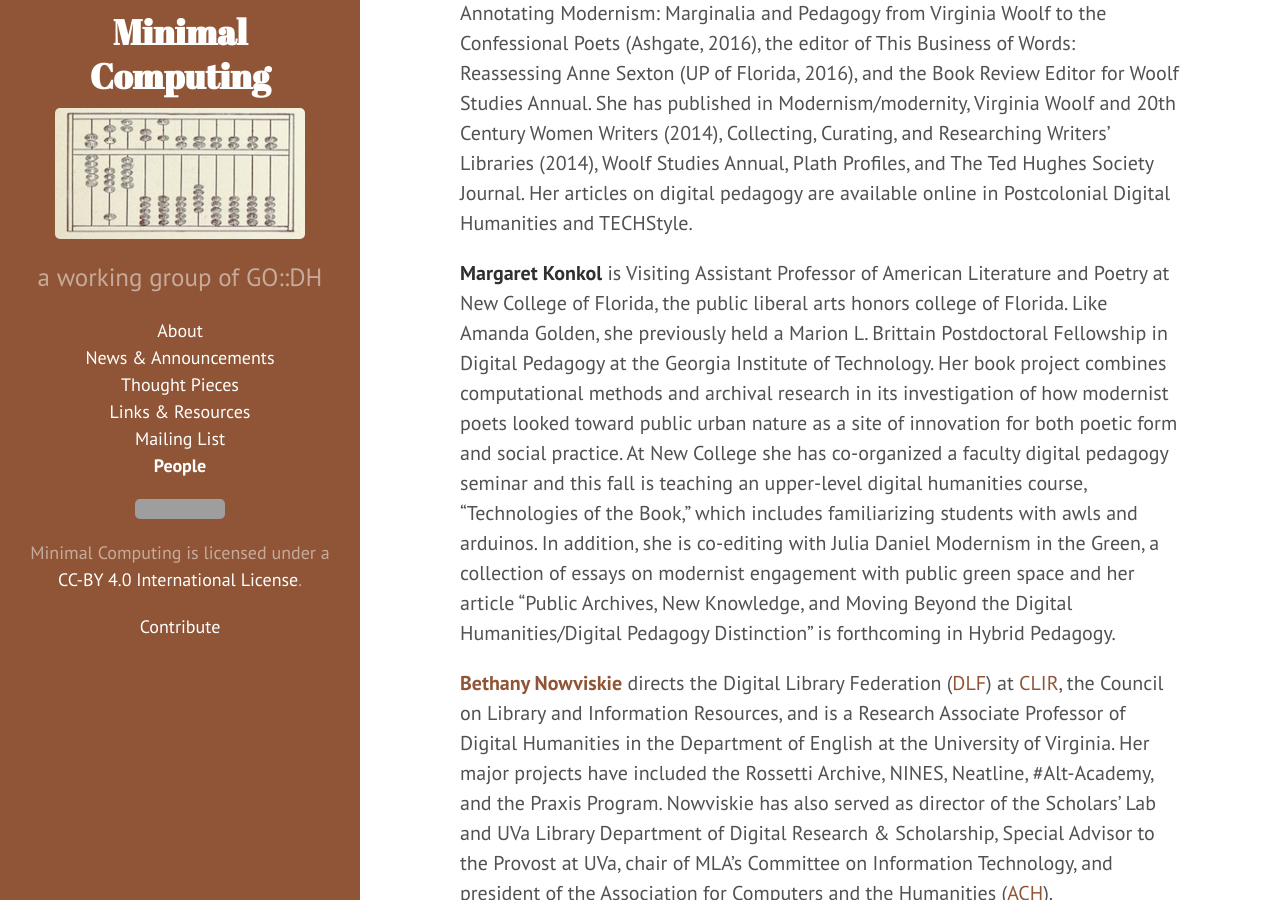
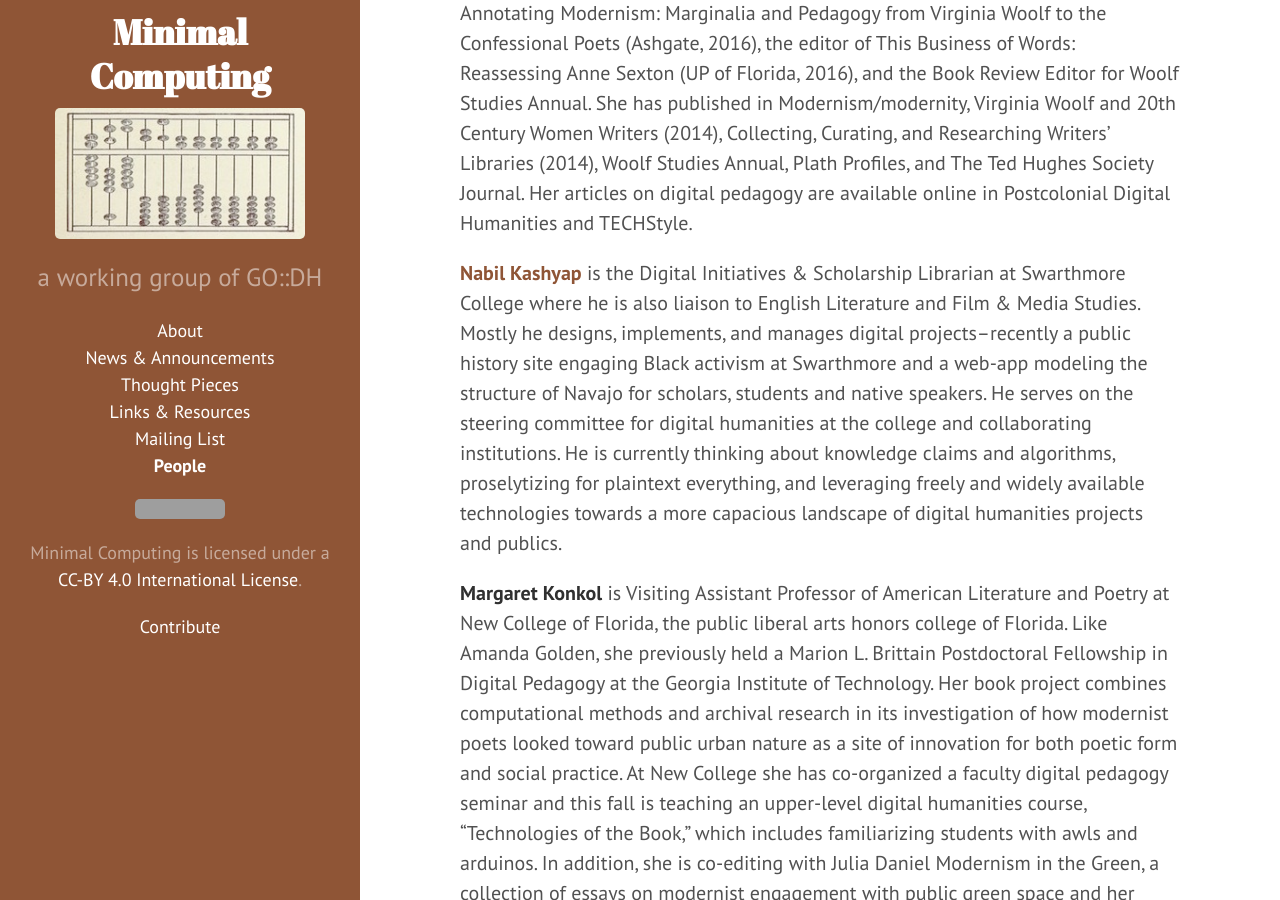
Before and after one commit to go-dh/mincomp, a Jekyll site: the page built from 06people.md, in a window 1280 px wide and 900 px high, scrolled down 1412 px. Built offline with Jekyll 4.4.1, drawn with Linux system fonts in a browser that asks for light colours; grey boxes are pictures that could not be loaded.

Commit message:
added Nabil

```diff
--- a/06people.md
+++ b/06people.md
@@ -15,6 +15,8 @@ permalink: /people/
 **[Alex Gil](http://www.elotroalex.com)** is Digital Scholarship Coordinator for Humanities and History at Columbia University. He maintains a robust online and analog research presence on Caribbean literature and digital humanities. In 2010-2012 he was a fellow at the Scholars' Lab and NINES at the University of Virginia. At Columbia he is one of the founders of the [Studio@Butler](https://studio.cul.columbia.edu/) and the Group for Experimental Methods in the Humanities ([xpmethods](http://xpmethod.plaintext.in/)), which focuses on minimal computing. He currently serves as co-chair of the Global Outlook::Digital Humanities ([GO::DH](http://www.globaloutlookdh.org/)) initiative and is actively engaged in several digital humanities projects at Columbia and around the world.
 
 **[Amanda Golden](www.agoldenphd.com)** is an Assistant Professor of English at the New York Institute of Technology. She previously held a Marion L. Brittain Postdoctoral Fellowship at the Georgia Institute of Technology and the Post-Doctoral Fellowship in Poetics at Emory University's Fox Center for Humanistic Inquiry. She is the author of Annotating Modernism: Marginalia and Pedagogy from Virginia Woolf to the Confessional Poets (Ashgate, 2016), the editor of This Business of Words: Reassessing Anne Sexton (UP of Florida, 2016), and the Book Review Editor for Woolf Studies Annual. She has published in Modernism/modernity, Virginia Woolf and 20th Century Women Writers (2014), Collecting, Curating, and Researching Writers’ Libraries (2014), Woolf Studies Annual, Plath Profiles, and The Ted Hughes Society Journal. Her articles on digital pedagogy are available online in Postcolonial Digital Humanities and TECHStyle.
+
+**[Nabil Kashyap](http://nabilk.com)** is the Digital Initiatives & Scholarship Librarian at Swarthmore College where he is also liaison to English Literature and Film & Media Studies. Mostly he designs, implements, and manages digital projects--recently a public history site engaging Black activism at Swarthmore and a web-app modeling the structure of Navajo for scholars, students and native speakers. He serves on the steering committee for digital humanities at the college and collaborating institutions. He is currently thinking about knowledge claims and algorithms, proselytizing for plaintext everything, and leveraging freely and widely available technologies towards a more capacious landscape of digital humanities projects and publics.
 
 **Margaret Konkol** is Visiting Assistant Professor of American Literature and Poetry at New College of Florida, the public liberal arts honors college of Florida. Like Amanda Golden, she previously held a Marion L. Brittain Postdoctoral Fellowship in Digital Pedagogy at the Georgia Institute of Technology. Her book project combines computational methods and archival research in its investigation of how modernist poets looked toward public urban nature as a site of innovation for both poetic form and social practice. At New College she has co-organized a faculty digital pedagogy seminar and this fall is teaching an upper-level digital humanities course, “Technologies of the Book,” which includes familiarizing students with awls and arduinos. In addition, she is co-editing with Julia Daniel Modernism in the Green, a collection of essays on modernist engagement with public green space and her article “Public Archives, New Knowledge, and Moving Beyond the Digital Humanities/Digital Pedagogy Distinction" is forthcoming in Hybrid Pedagogy.
 
```
Also changed, not shown: images/cephalopoda.jpg (added).
